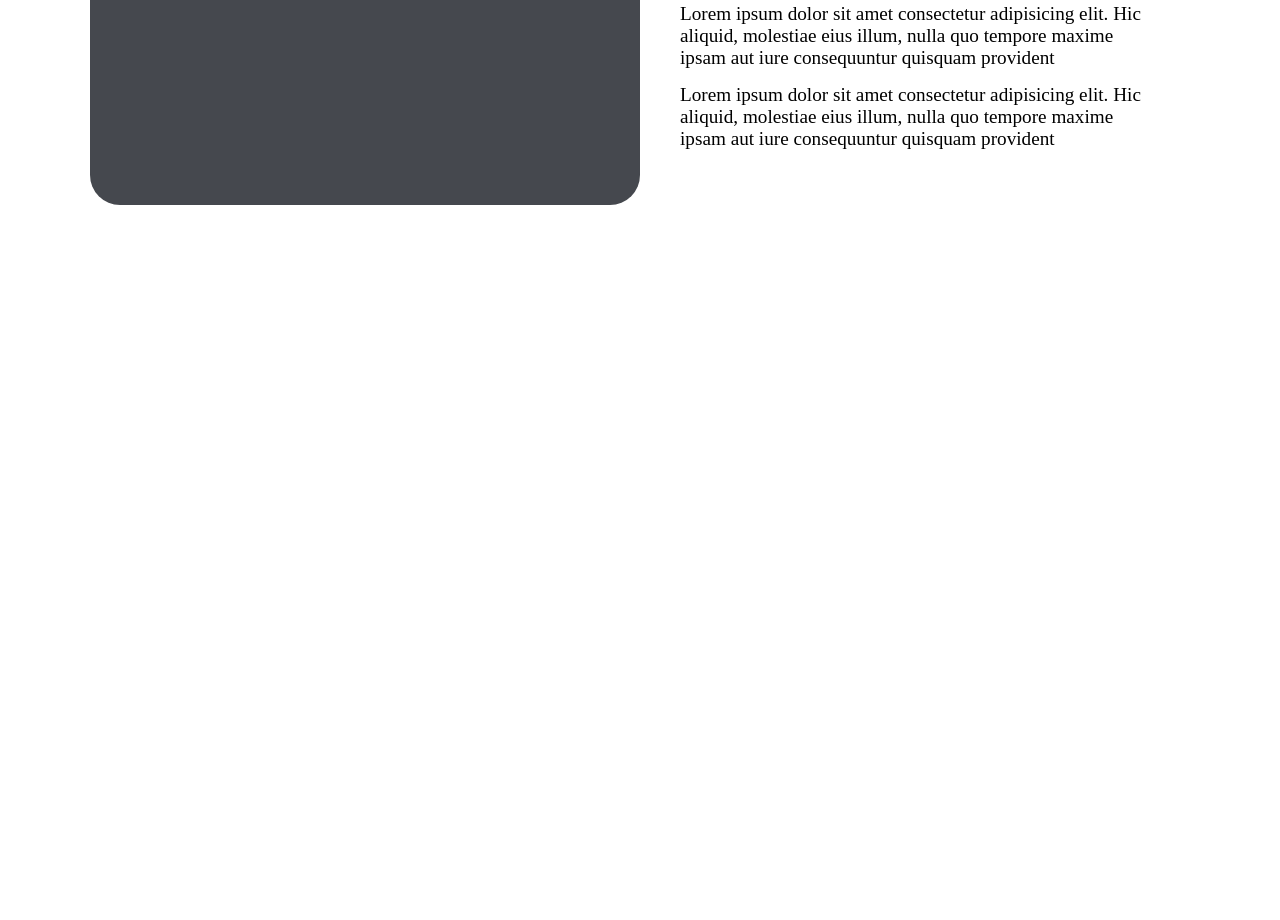
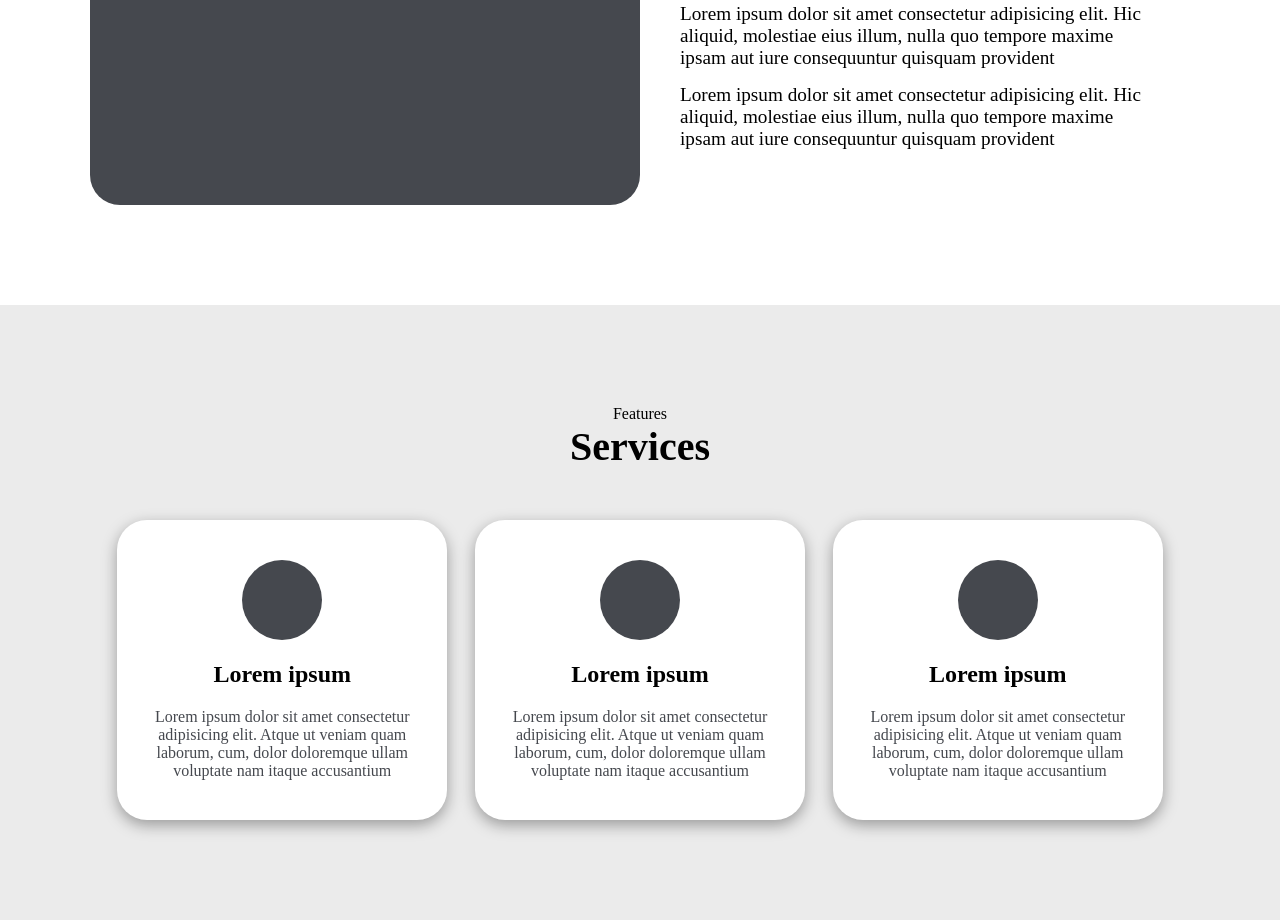
Before and after one commit to DevLuanFagioni/State-web, a plain HTML site: page index.html in a window 1280 px wide. Shown: the part 1878-2798 px from the top of the page. Before the commit the page ends 2183 px from the top, so only its background shows below. Drawn offline with Linux system fonts and the light colour scheme.

Commit message:
adicionando sessão de serviços

```diff
--- a/assets/sass/_services.sass
+++ b/assets/sass/_services.sass
@@ -0,0 +1,40 @@
+@use 'variables'
+@use  'mixins'
+
+#services
+  background-color: variables.$gray
+  padding: 100px 7% 100px 7%
+
+  .services-title
+    text-align: center
+
+    h1
+      font-size: variables.$subTitleSize
+      margin-bottom: 50px
+
+  .services-cards
+    @include mixins.flex(center, space-evenly, wrap)
+
+    .services-card
+      width: 30%
+      min-width: 320px
+      height: 300px
+      background-color: variables.$white
+      border-radius: 30px
+      padding: 20px
+      text-align: center
+      box-shadow: rgba(0, 0, 0, 0.35) 0px 5px 15px
+      @include mixins.flex(center, space-evenly, none)
+      flex-direction: column
+
+      @include mixins.mobile
+        margin-bottom: 50px
+
+      div
+        width: 80px
+        height: 80px
+        border-radius: 100%
+        background-color: variables.$primary
+
+      p
+        color: variables.$primary
--- a/index.html
+++ b/index.html
@@ -113,6 +113,33 @@
     </div>
   </section>
 
+  <section id="services" >
+    <div class="services-title">
+      <span>Features</span>
+      <h1>Services</h1>
+    </div>
+
+    <div class="services-cards">
+      <div class="services-card">
+        <div></div>
+        <h1>Lorem ipsum</h1>
+        <p>Lorem ipsum dolor sit amet consectetur adipisicing elit. Atque ut veniam quam laborum, cum, dolor doloremque ullam voluptate nam itaque accusantium</p>
+      </div>
+
+      <div class="services-card">
+        <div></div>
+        <h1>Lorem ipsum</h1>
+        <p>Lorem ipsum dolor sit amet consectetur adipisicing elit. Atque ut veniam quam laborum, cum, dolor doloremque ullam voluptate nam itaque accusantium</p>
+      </div>
+
+      <div class="services-card">
+        <div></div>
+        <h1>Lorem ipsum</h1>
+        <p>Lorem ipsum dolor sit amet consectetur adipisicing elit. Atque ut veniam quam laborum, cum, dolor doloremque ullam voluptate nam itaque accusantium</p>
+      </div>
+    </div>
+  </section>
+
   <footer>
 
   </footer>
```
Also changed, not shown: assets/css/style.css, 1 other file.
